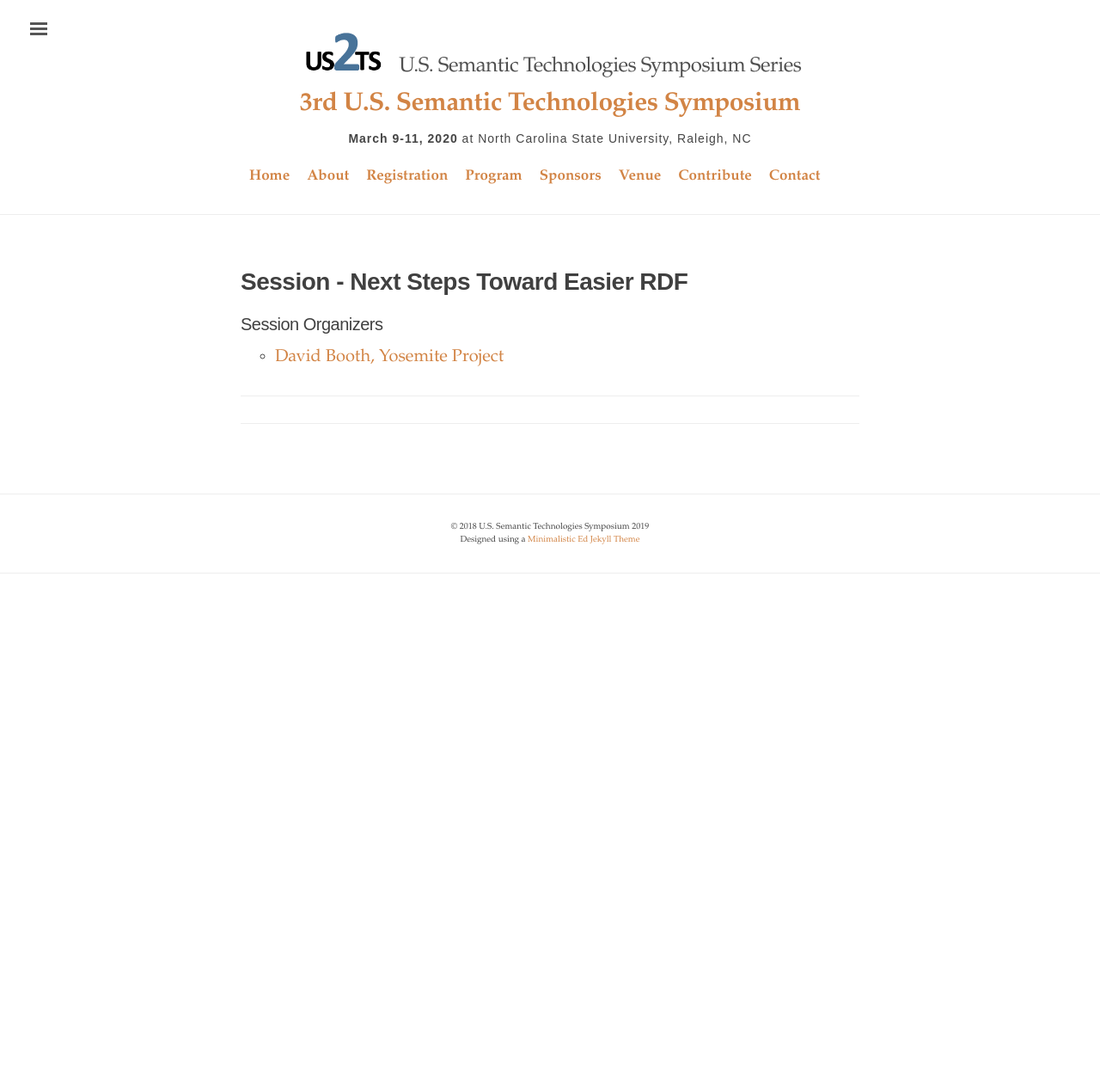
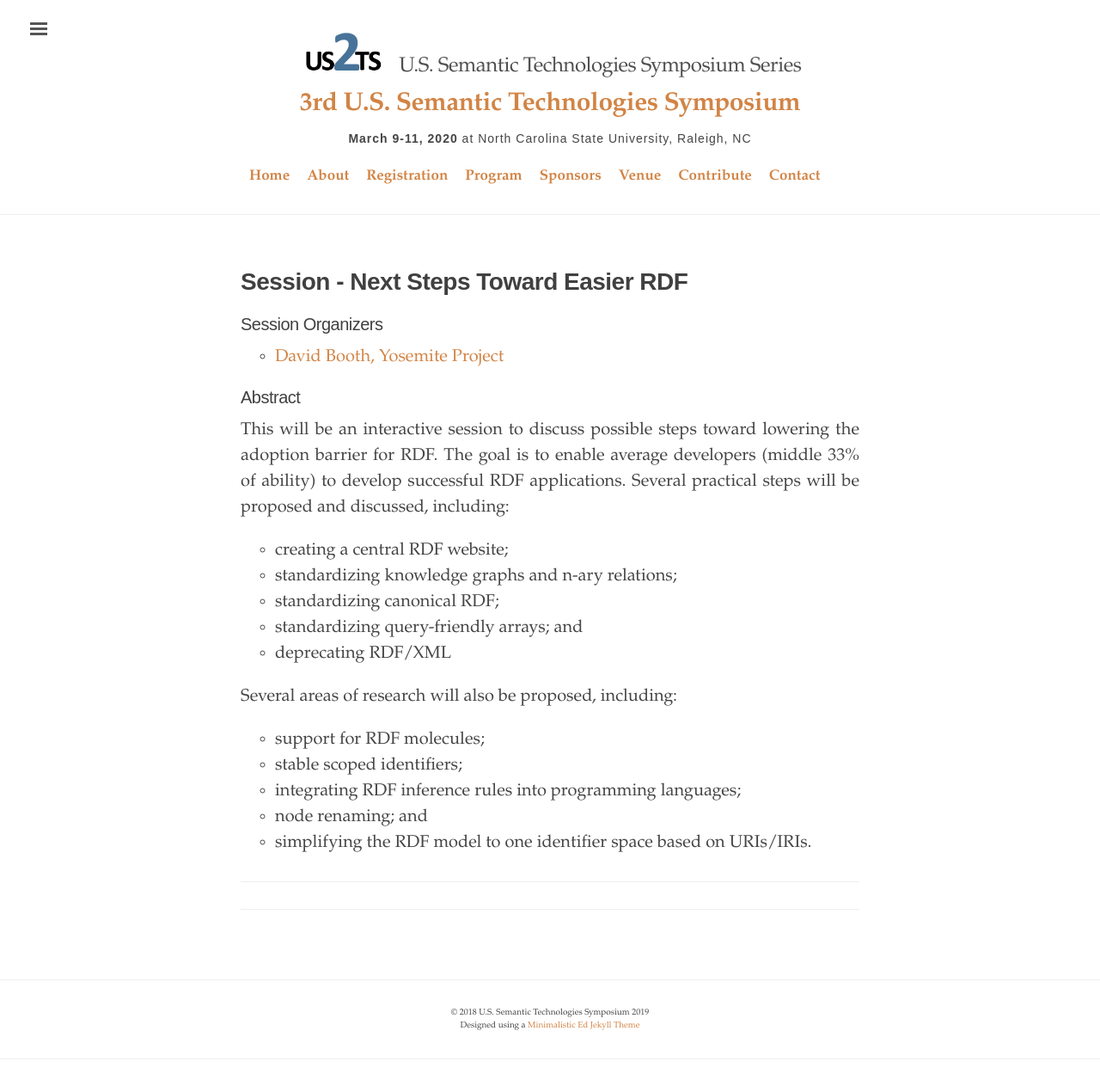
Before and after one commit to us2ts/us2ts.github.io, a Jekyll site: the page built from pages/program-easier-rdf.md, in a window 1280 px wide. Shown: the whole page at 86% size. Built offline with Jekyll 4.4.1, drawn with Linux system fonts in a browser that asks for light colours; comment, search, counter and statistics services are not loaded; before the commit the page ends 900 px from its top, so only the background shows below that.

Commit message:
Adds abstract for D. Booth session
This has just been updated in EasyChair.

```diff
--- a/pages/program-easier-rdf.md
+++ b/pages/program-easier-rdf.md
@@ -11,3 +11,19 @@ order: 5
 
 #### Session Organizers
 - [David Booth, Yosemite Project](http://dbooth.org/)
+
+#### Abstract
+
+This will be an interactive session to discuss possible steps toward lowering the adoption barrier for RDF. The goal is to enable average developers (middle 33% of ability) to develop successful RDF applications. Several practical steps will be proposed and discussed, including:
+- creating a central RDF website;
+- standardizing knowledge graphs and n-ary relations;
+- standardizing canonical RDF;
+- standardizing query-friendly arrays; and
+- deprecating RDF/XML
+
+Several areas of research will also be proposed, including:
+- support for RDF molecules;
+- stable scoped identifiers;
+- integrating RDF inference rules into programming languages;
+- node renaming; and
+- simplifying the RDF model to one identifier space based on URIs/IRIs.
```
